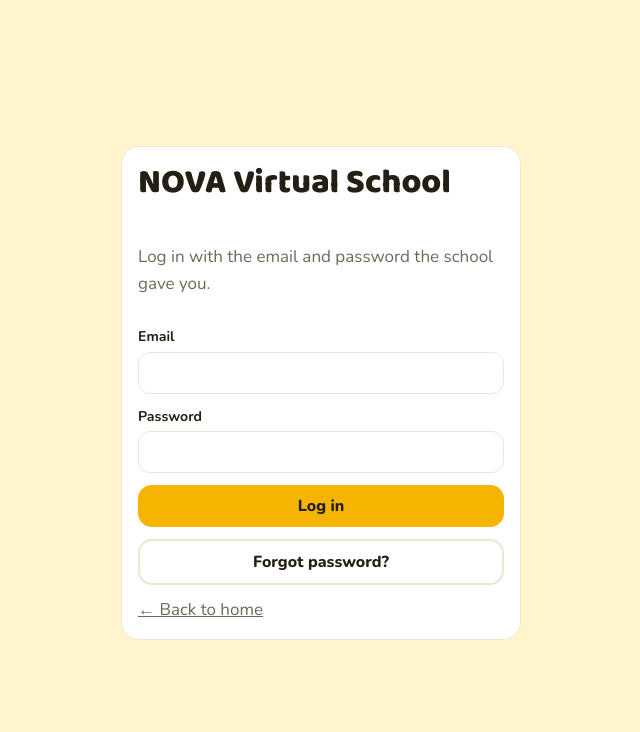
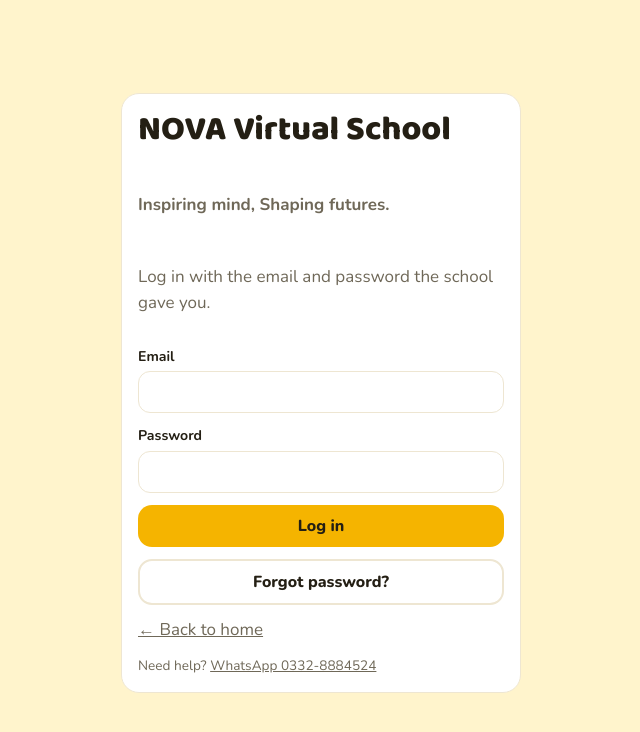
Before and after one commit to haniyafahimdev/nova-lms, a website with bundled scripts: page login.html in a window 1280 px wide. Shown: the whole page, without its empty margins (319-959 px from the left). Built offline with nearby package versions, Linux system fonts and the light colour scheme.

Commit message:
Update login.html

```diff
--- a/login.html
+++ b/login.html
@@ -3,11 +3,11 @@
 <link href="https://fonts.googleapis.com/css2?family=Baloo+2:wght@600;800&family=Nunito:wght@400;700;800&display=swap" rel="stylesheet">
 <link rel="stylesheet" href="css/style.css"></head>
 <body class="loginwrap"><form class="card login">
-<h1>NOVA Virtual School</h1><p class="muted">Log in with the email and password the school gave you.</p>
+<h1>NOVA Virtual School</h1><p class="muted"><b>Inspiring mind, Shaping futures.</b></p><p class="muted">Log in with the email and password the school gave you.</p>
 <label>Email<input name="email" type="email" required autocomplete="username"></label>
 <label>Password<input name="password" type="password" required autocomplete="current-password"></label>
 <p id="msg" class="notice" hidden></p>
 <button class="btn">Log in</button>
 <button class="btn ghost" type="button" id="forgot">Forgot password?</button>
-<a href="index.html" class="muted">← Back to home</a>
+<a href="index.html" class="muted">← Back to home</a><p class="muted" style="font-size:.85rem;margin:0">Need help? <a href="https://wa.me/923328884524">WhatsApp 0332-8884524</a></p>
 </form><script type="module" src="js/login.js"></script></body></html>
```
